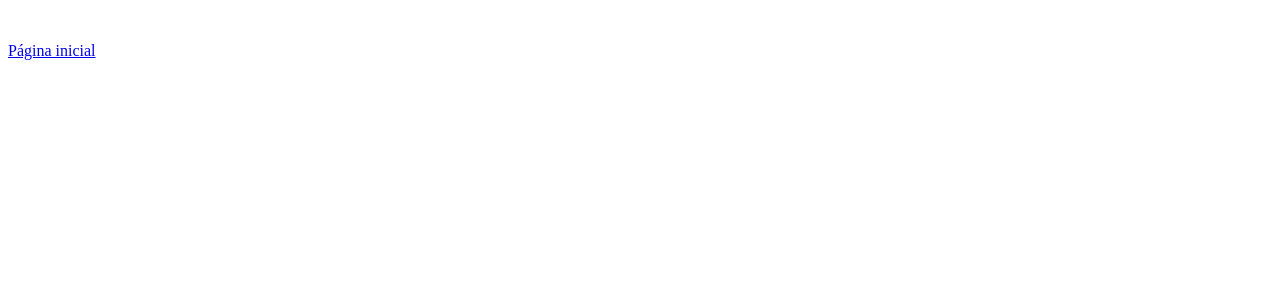
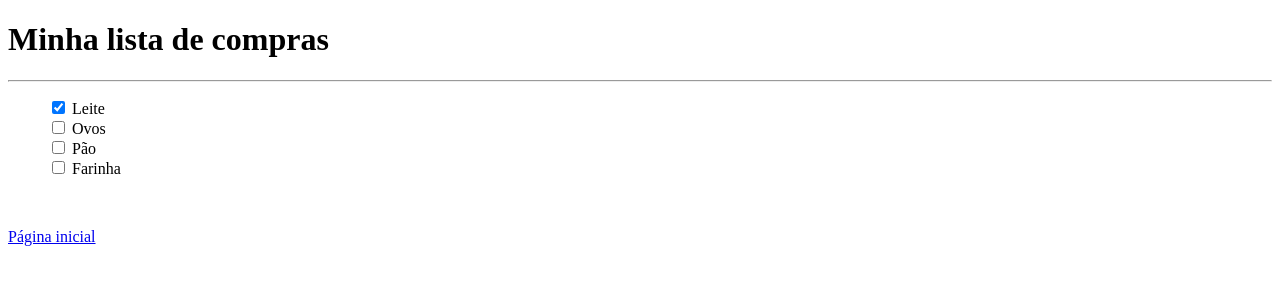
Before and after one commit to danielfeitosa4/desafios-html, a plain HTML site: page lista-de-compras.html in a window 1280 px wide. Drawn offline with Linux system fonts and the light colour scheme.

Commit message:
lista de compras completa

```diff
--- a/lista-de-compras.html
+++ b/lista-de-compras.html
@@ -8,6 +8,31 @@
 </head>
 <body>
 
+  <h1>Minha lista de compras</h1>
+  <hr>
+
+  <ul>
+    <li type="none">
+      <input type="checkbox" checked>
+      <label for="">Leite</label>
+    </li>
+
+    <li type="none">
+      <input type="checkbox">
+      <label for="">Ovos</label>
+    </li>
+
+    <li type="none">
+      <input type="checkbox">
+      <label for="">Pão</label>
+    </li>
+
+    <li type="none">
+      <input type="checkbox">
+      <label for="">Farinha</label>
+    </li>
+  </ul>
+
   <a href="./index.html"><br>
     <p>Página inicial</p>
   </a>
```
